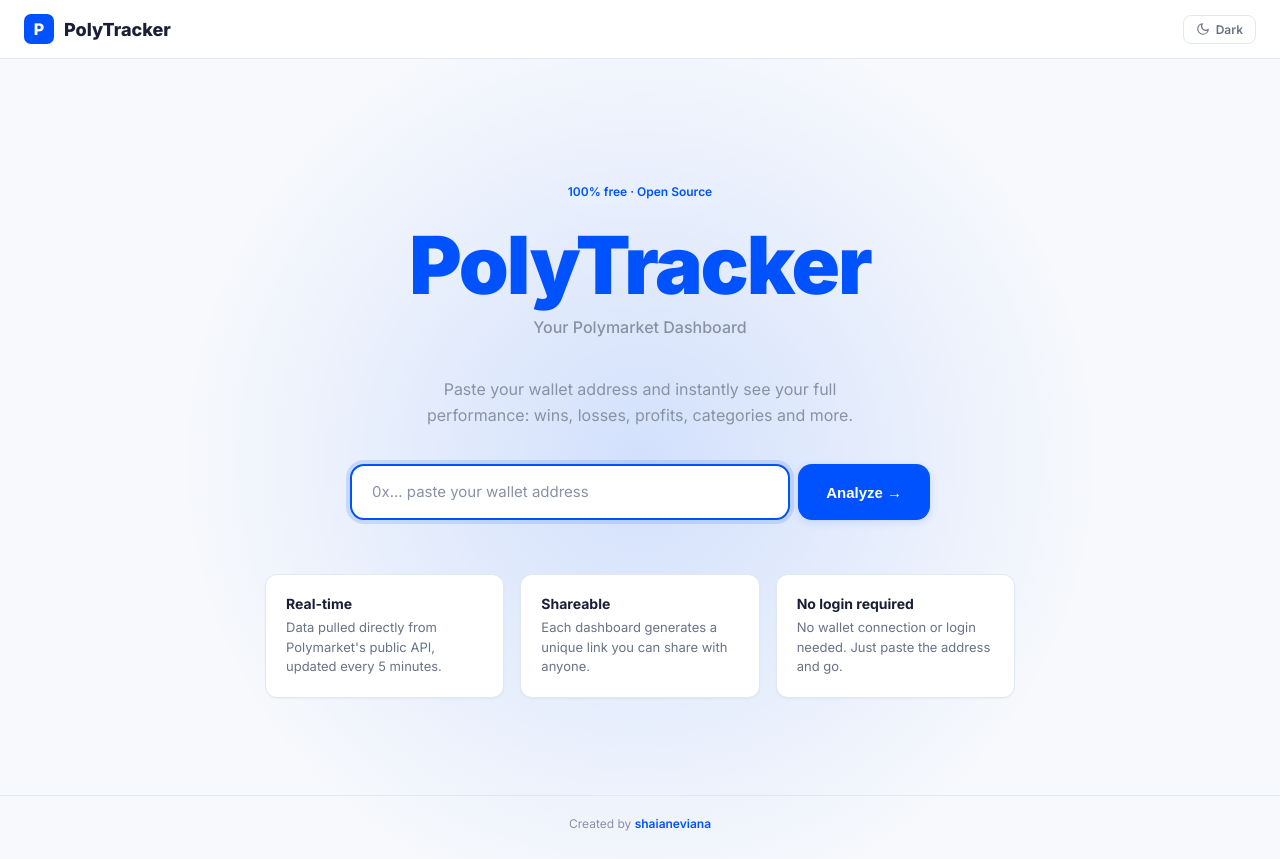
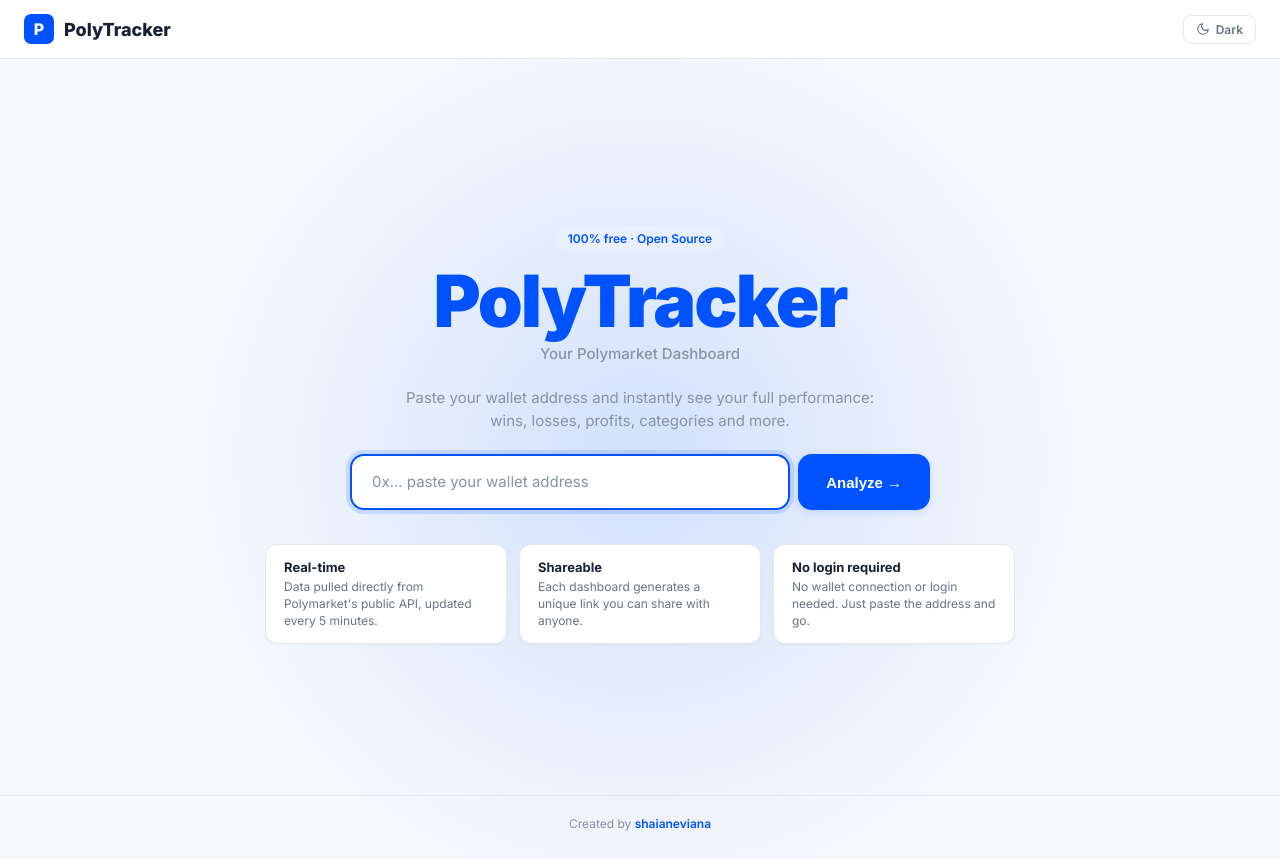
Before and after one commit to shaianeviana/polytracker, a website: page public/index.html in a window 1280 px wide. Drawn offline with Linux system fonts and the light colour scheme.

Commit message:
UI: reduce landing page spacing so footer is visible without scroll
Co-Authored-By: Claude Sonnet 4.6 <noreply@anthropic.com>

```diff
--- a/public/index.html
+++ b/public/index.html
@@ -101,18 +101,18 @@ a { color:var(--blue); text-decoration:none; }
 }
 .hero {
   flex:1; display:flex; flex-direction:column; align-items:center; justify-content:center;
-  padding:70px 24px 48px; text-align:center; position:relative; z-index:1;
+  padding:36px 24px 20px; text-align:center; position:relative; z-index:1;
 }
 .hero-badge {
   display:inline-flex; align-items:center; gap:6px;
-  background:var(--blue-light); color:var(--blue); padding:6px 14px;
-  border-radius:20px; font-size:12px; font-weight:600; margin-bottom:20px;
+  background:var(--blue-light); color:var(--blue); padding:5px 12px;
+  border-radius:20px; font-size:12px; font-weight:600; margin-bottom:14px;
   position:relative;
 }
-.hero h1 { font-size:clamp(48px,7vw,80px); font-weight:900; line-height:1; margin-bottom:10px; position:relative; letter-spacing:-2px; }
+.hero h1 { font-size:clamp(40px,6vw,72px); font-weight:900; line-height:1; margin-bottom:6px; position:relative; letter-spacing:-2px; }
 .hero h1 span { color:var(--blue); }
-.hero-subtitle { font-size:18px; font-weight:500; color:var(--text-secondary); margin-bottom:10px; position:relative; }
-.hero p { font-size:16px; color:var(--text-dim); max-width:480px; line-height:1.6; margin-bottom:36px; position:relative; }
+.hero-subtitle { font-size:17px; font-weight:500; color:var(--text-secondary); margin-bottom:6px; position:relative; }
+.hero p { font-size:15px; color:var(--text-dim); max-width:480px; line-height:1.5; margin-bottom:22px; position:relative; }
 
 .wallet-form { display:flex; gap:8px; width:100%; max-width:580px; position:relative; }
 .wallet-input {
@@ -134,15 +134,15 @@ a { color:var(--blue); text-decoration:none; }
 .wallet-error { color:var(--red); font-size:13px; margin-top:10px; font-weight:500; }
 
 .features {
-  display:grid; grid-template-columns:repeat(auto-fit,minmax(220px,1fr));
-  gap:16px; max-width:750px; width:100%; margin-top:44px; position:relative;
+  display:grid; grid-template-columns:repeat(auto-fit,minmax(200px,1fr));
+  gap:12px; max-width:750px; width:100%; margin-top:24px; position:relative;
 }
 .feature-card {
   background:var(--bg-card); border:1px solid var(--border); border-radius:var(--radius);
-  padding:20px; text-align:left; box-shadow:var(--shadow-sm); transition:background 0.2s, border-color 0.2s;
+  padding:14px 18px; text-align:left; box-shadow:var(--shadow-sm); transition:background 0.2s, border-color 0.2s;
 }
-.feature-title { font-weight:700; font-size:14px; margin-bottom:6px; color:var(--text); }
-.feature-desc { font-size:13px; color:var(--text-secondary); line-height:1.5; }
+.feature-title { font-weight:700; font-size:13px; margin-bottom:4px; color:var(--text); }
+.feature-desc { font-size:12px; color:var(--text-secondary); line-height:1.4; }
 
 /* ── DASHBOARD ── */
 .container { max-width:1400px; margin:0 auto; padding:24px 24px 60px; }
```
